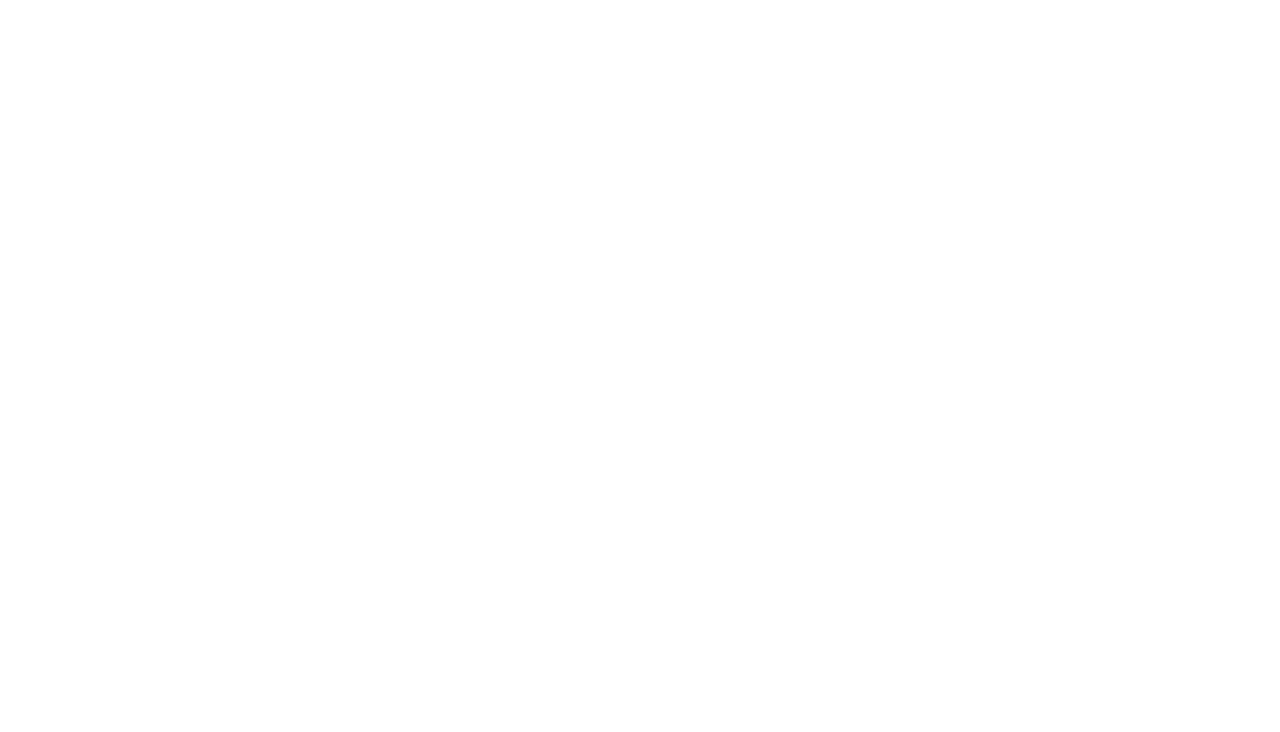
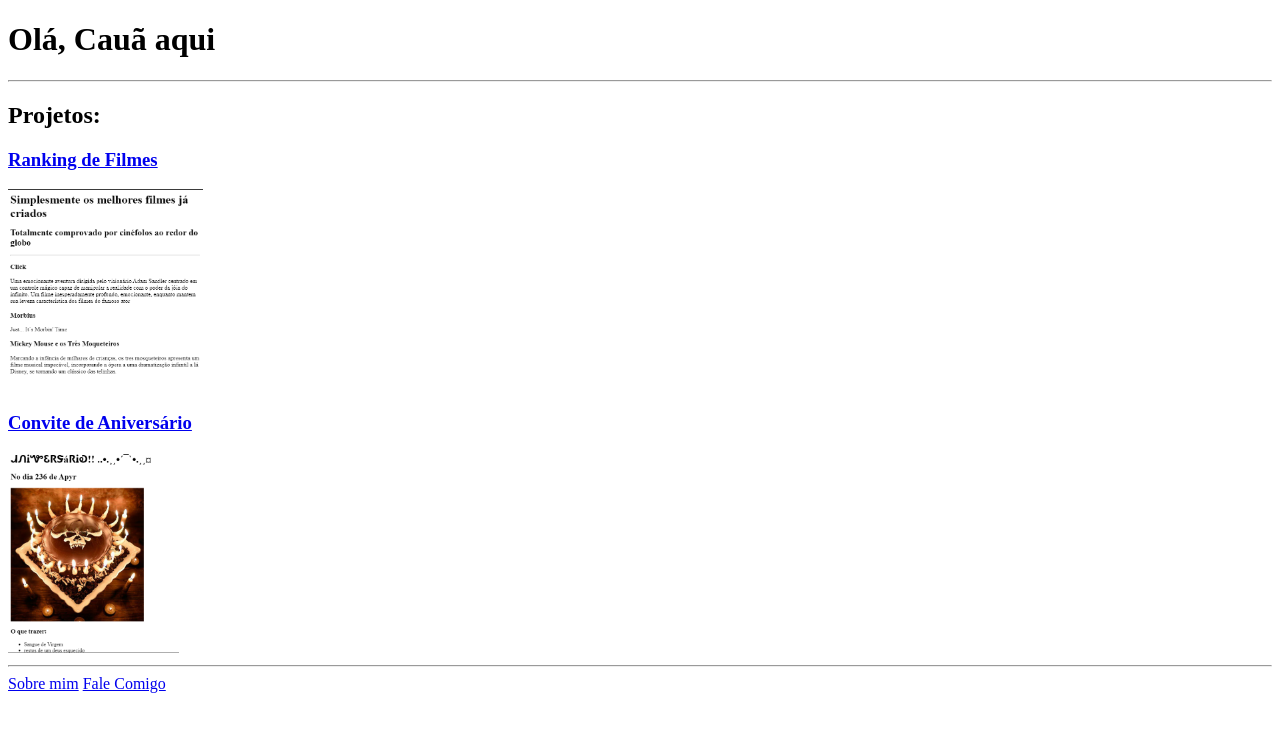
Before and after one commit to CauaLSM/html-portfolio_inicial, a plain HTML site: page index.html in a window 1280 px wide. Drawn offline with Linux system fonts and the light colour scheme.

Commit message:
Update index.html

```diff
--- a/index.html
+++ b/index.html
@@ -1,5 +1,30 @@
 <!-- TODO 1: Create the HTML Boilerplate -->
+<!DOCTYPE html>
+<html lang="en">
+<head>
+    <meta charset="UTF-8">
+    <meta name="viewport" content="width=device-width, initial-scale=1.0">
+    <title>Document</title>
+</head>
+<body>
+    <h1>Olá, Cauã aqui</h1>
+    <hr />
 
+    <h2>Projetos:</h2>
+
+    <h3><a href="./public/ranking.html">Ranking de Filmes</a></h3>
+    <img src="./assets/images/ranking.png" height="200" alt="top 3 de melhores filmes" />
+
+    <h3><a href="./public/convite.html">Convite de Aniversário</a></h3>
+    <img src="./assets/images/apyr.png" height="200" alt="convite fofo"/>
+    <hr />
+
+    <a href="./public/about.html">Sobre mim</a>
+    <a href="./public/contact.html">Fale Comigo</a>
+
+
+</body>
+</html>
 <!-- TODO 2: Add Your previous projects' HTML into the public folder -->
 
 <!-- TODO 3: Take screenshots of your project previews and add the images to the images folder -->
```
